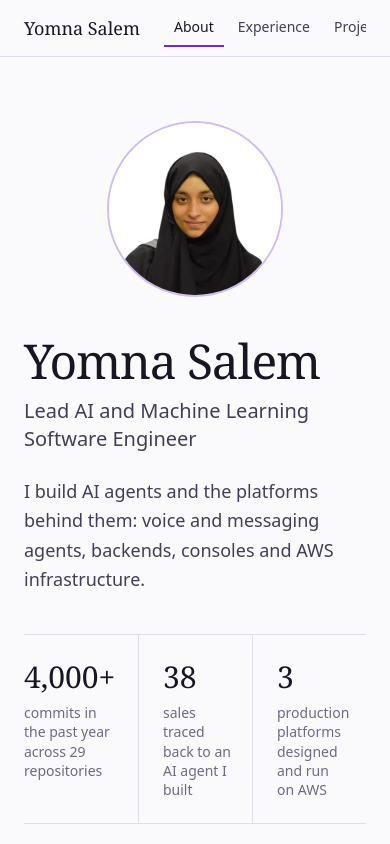
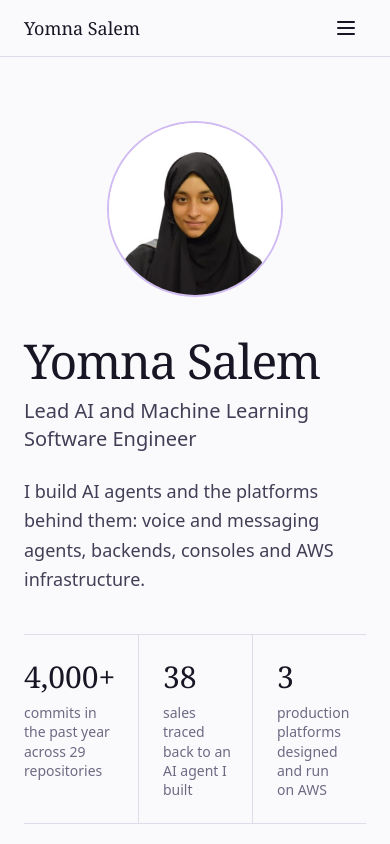
Before and after one commit to atlno1fan/MyCV, a React (Vite) app: page / in a window 390 px wide. Shown: the top 844 px of the page. Built offline with nearby package versions, Linux system fonts and the light colour scheme.

Commit message:
Give the header a menu on narrow screens
Below the desktop breakpoint the section links no longer overflow out of view: a menu button opens a stacked list of the sections and the contact button, closes on choice or Escape, and reports its state to assistive technology.

```diff
--- a/src/components/SiteHeader.tsx
+++ b/src/components/SiteHeader.tsx
@@ -1,4 +1,5 @@
-import { Mail } from 'lucide-react';
+import { Mail, Menu, X } from 'lucide-react';
+import { useEffect, useState } from 'react';
 import type { SectionDef } from '../types';
 
 interface SiteHeaderProps {
@@ -8,18 +9,41 @@ interface SiteHeaderProps {
   contactEmail: string;
 }
 
+const linkClass = (active: boolean) =>
+  `focus:outline-hidden focus-visible:ring-2 focus-visible:ring-accent ${
+    active ? 'text-ink' : 'text-ink-2 hover:text-ink'
+  }`;
+
+/** Sticky header: inline section links on wide screens, a menu button with a stacked list on narrow ones. */
 export function SiteHeader({ name, sections, activeId, contactEmail }: SiteHeaderProps) {
+  const [open, setOpen] = useState(false);
+
+  // Escape closes the menu, as it would any disclosure.
+  useEffect(() => {
+    if (!open) {
+      return undefined;
+    }
+    const onKeyDown = (event: KeyboardEvent) => {
+      if (event.key === 'Escape') {
+        setOpen(false);
+      }
+    };
+    window.addEventListener('keydown', onKeyDown);
+    return () => window.removeEventListener('keydown', onKeyDown);
+  }, [open]);
+
   return (
     <header className="sticky top-0 z-40 border-b border-line bg-surface">
       <div className="mx-auto flex h-14 max-w-content items-center gap-6 px-6 md:h-16 md:px-10">
         <a
           href="#top"
-          className="whitespace-nowrap font-serif text-lg text-ink hover:text-accent focus:outline-none focus-visible:ring-2 focus-visible:ring-accent"
+          className="whitespace-nowrap font-serif text-lg text-ink hover:text-accent focus:outline-hidden focus-visible:ring-2 focus-visible:ring-accent"
         >
           {name}
         </a>
-        <nav aria-label="Sections" className="ml-auto min-w-0 md:ml-10">
-          <ul className="scrollbar-none flex items-center gap-1 overflow-x-auto">
+
+        <nav aria-label="Sections" className="ml-10 hidden md:block">
+          <ul className="flex items-center gap-1">
             {sections.map((section) => {
               const active = section.id === activeId;
               return (
@@ -27,9 +51,9 @@ export function SiteHeader({ name, sections, activeId, contactEmail }: SiteHeade
                   <a
                     href={`#${section.id}`}
                     aria-current={active ? 'location' : undefined}
-                    className={`inline-block whitespace-nowrap border-b-2 px-2.5 py-2 text-sm transition-colors focus:outline-none focus-visible:ring-2 focus-visible:ring-accent md:px-3 md:text-[15px] ${
-                      active ? 'border-accent text-ink' : 'border-transparent text-ink-2 hover:text-ink'
-                    }`}
+                    className={`inline-block border-b-2 px-3 py-2 text-[15px] transition-colors ${
+                      active ? 'border-accent' : 'border-transparent'
+                    } ${linkClass(active)}`}
                   >
                     {section.label}
                   </a>
@@ -38,11 +62,55 @@ export function SiteHeader({ name, sections, activeId, contactEmail }: SiteHeade
             })}
           </ul>
         </nav>
+
         <a href={`mailto:${contactEmail}`} className="btn btn-primary hidden md:ml-auto md:inline-flex">
           <Mail className="h-4 w-4" aria-hidden="true" />
           Get in touch
         </a>
+
+        <button
+          type="button"
+          className="ml-auto inline-flex h-10 w-10 items-center justify-center rounded-md text-ink hover:bg-surface-2 focus:outline-hidden focus-visible:ring-2 focus-visible:ring-accent md:hidden"
+          aria-expanded={open}
+          aria-controls="section-menu"
+          onClick={() => setOpen((value) => !value)}
+        >
+          {open ? (
+            <X className="h-6 w-6" aria-hidden="true" />
+          ) : (
+            <Menu className="h-6 w-6" aria-hidden="true" />
+          )}
+          <span className="sr-only">{open ? 'Close menu' : 'Menu'}</span>
+        </button>
       </div>
+
+      {open && (
+        <nav id="section-menu" aria-label="Menu" className="border-t border-line md:hidden">
+          <ul className="mx-auto max-w-content px-6 py-2">
+            {sections.map((section) => {
+              const active = section.id === activeId;
+              return (
+                <li key={section.id}>
+                  <a
+                    href={`#${section.id}`}
+                    aria-current={active ? 'location' : undefined}
+                    onClick={() => setOpen(false)}
+                    className={`block rounded-md px-3 py-3 text-base ${active ? 'bg-surface-2 font-medium' : ''} ${linkClass(active)}`}
+                  >
+                    {section.label}
+                  </a>
+                </li>
+              );
+            })}
+            <li className="pb-3 pt-3">
+              <a href={`mailto:${contactEmail}`} className="btn btn-primary w-full justify-center">
+                <Mail className="h-4 w-4" aria-hidden="true" />
+                Get in touch
+              </a>
+            </li>
+          </ul>
+        </nav>
+      )}
     </header>
   );
 }
```
Also changed, not shown: 1 other file (tests, documents, lock files or other folders).
